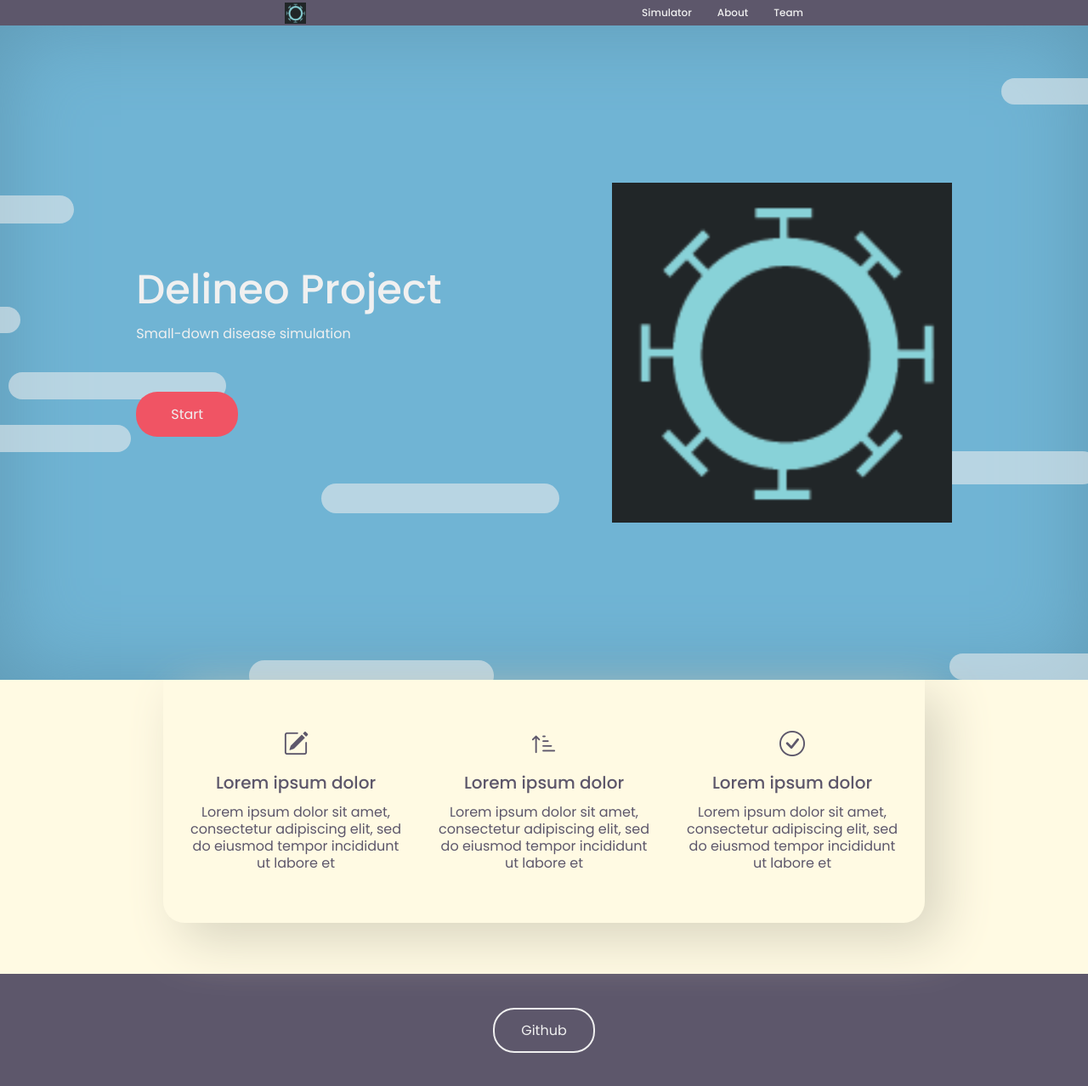
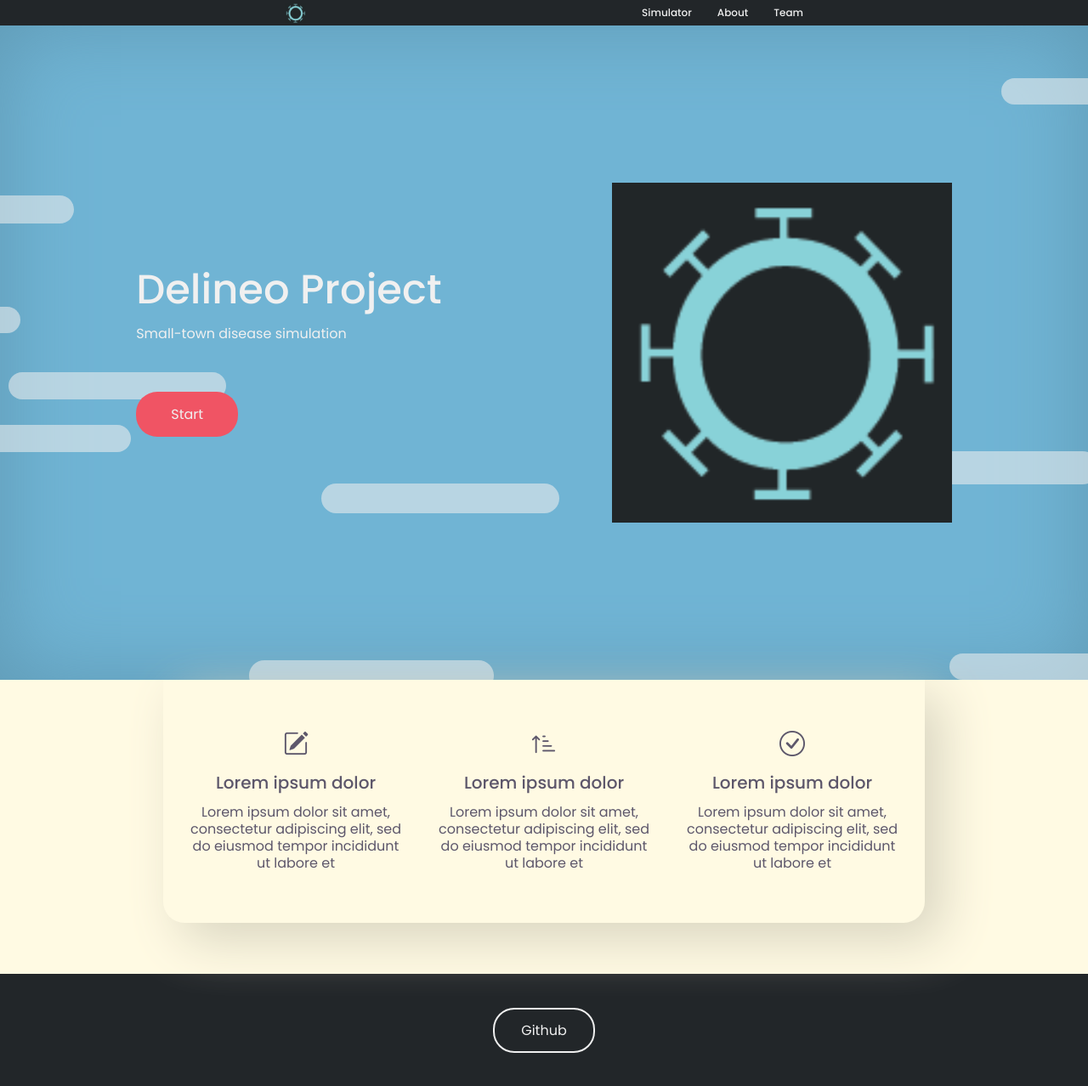
Before and after one commit to Delineo-Disease-Modeling/Fullstack, a React (Create React App) app in the folder client/: page / in a window 1280 px wide. Shown: the whole page at 85% size. Built offline with nearby package versions, Linux system fonts and the light colour scheme.

Commit message:
Some color changes and typo fixes

```diff
--- a/client/src/components/footer.css
+++ b/client/src/components/footer.css
@@ -1,7 +1,7 @@
 footer {
   left: 0;
   bottom: 0;
-  background-color: #5D576B;
+  background-color: #222629;
   width: 100%;
   padding: 40px;
   text-align: center;
@@ -10,7 +10,7 @@ footer {
 button {
   border: 2px solid #F0F0F0;
   border-radius: 25px;
-  background-color: #5D576B;
+  background-color: #222629;
   width: 120px;
   padding: 12px;
   color: #F0F0F0;
@@ -23,7 +23,7 @@ button {
 button:hover {
   transform: scale(1.05);
   background-color: #F0F0F0;
-  color: #5D576B;
+  color: #222629;
   cursor: pointer;
 }
 
--- a/client/src/components/navbar.css
+++ b/client/src/components/navbar.css
@@ -5,7 +5,7 @@ nav {
 
   width: 100%;
   height: 30px;
-  background-color: #5D576B;
+  background-color: #222629;
 
   padding-left: 25%;
   padding-right: 25%;
--- a/client/src/pages/home.js
+++ b/client/src/pages/home.js
@@ -11,8 +11,8 @@ export default function Home() {
         <Shapes />
         <div className='left'>
           <h1 className='title'>Delineo Project</h1>
-          <h2 className='title'>Small-down disease simulation</h2>
-          <NavLink to='/app'>
+          <h2 className='title'>Small-town disease simulation</h2>
+          <NavLink to='/simulator'>
             <button className='app'>Start</button>
           </NavLink>
         </div>
```
